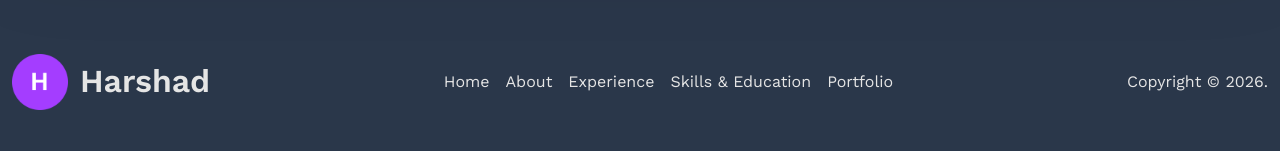
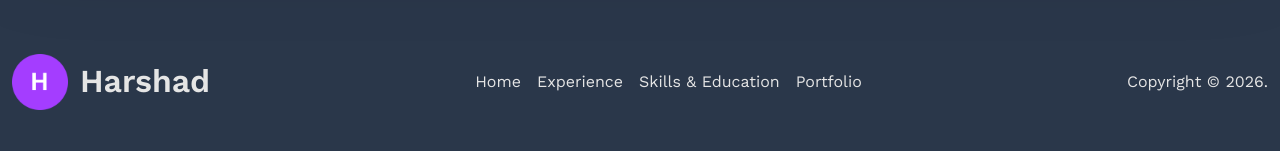
Before and after one commit to harshad-zinzala/harshadzinzala, a React (Vite) app: page / in a window 1280 px wide. Shown: the part 5064-5215 px from the top of the page. Built offline with nearby package versions, Linux system fonts and the light colour scheme.

Commit message:
Update Footer.jsx

```diff
--- a/src/components/common/footer/Footer.jsx
+++ b/src/components/common/footer/Footer.jsx
@@ -3,7 +3,6 @@ import logo from "../../../assets/logo.png";
 /* Footer nabLinks */
 const navItems = [
   { id: 1, name: "Home", url: "introduction" },
-  { id: 2, name: "About", url: "profile" },
   { id: 3, name: "Experience", url: "work-process" },
   { id: 4, name: "Skills & Education", url: "services" },
   { id: 5, name: "Portfolio", url: "portfolio" },
```
